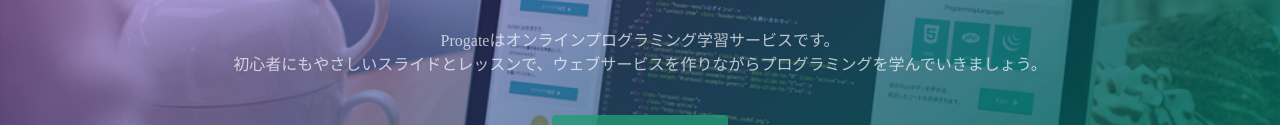
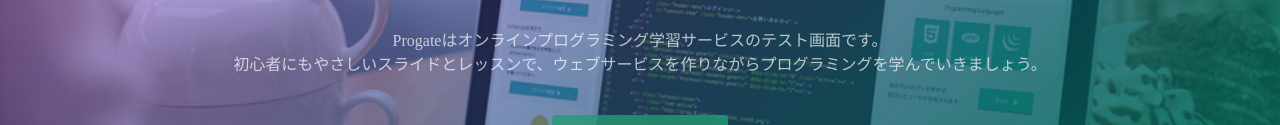
Before and after one commit to popopoli-code/prog-8.sample, a plain HTML site: page index.html in a window 1280 px wide. Shown: the part 317-442 px from the top of the page. Drawn offline with Linux system fonts and the light colour scheme.

Commit message:
Update index.html

```diff
--- a/index.html
+++ b/index.html
@@ -24,7 +24,7 @@
   <div class="top-wrapper">
     <div class="container">
       <h1>LEARN TO CODE.<br>LEARN TO BE CREATIVE.</h1>
-      <p>Progateはオンラインプログラミング学習サービスです。<br>初心者にもやさしいスライドとレッスンで、ウェブサービスを作りながらプログラミングを学んでいきましょう。</p>
+      <p>Progateはオンラインプログラミング学習サービスのテスト画面です。<br>初心者にもやさしいスライドとレッスンで、ウェブサービスを作りながらプログラミングを学んでいきましょう。</p>
       <div class="btn-wrapper">
         <a href="#" class="btn signup">新規登録はこちら</a>
         <p>or</p>
```
